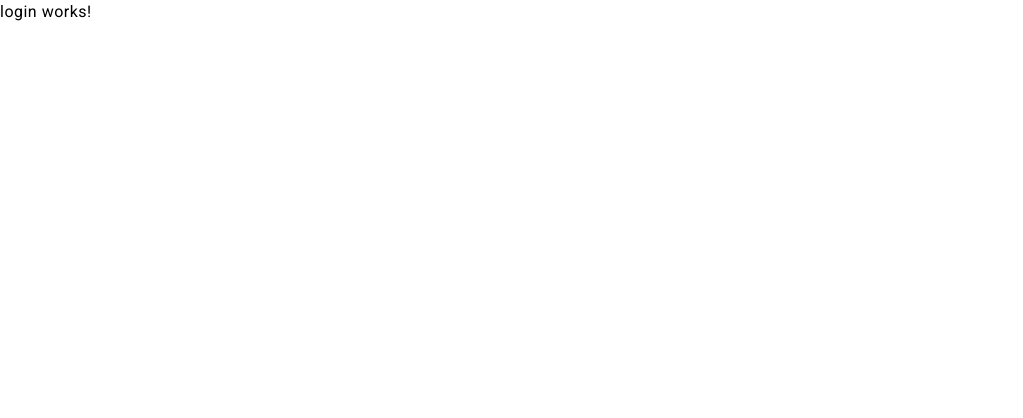
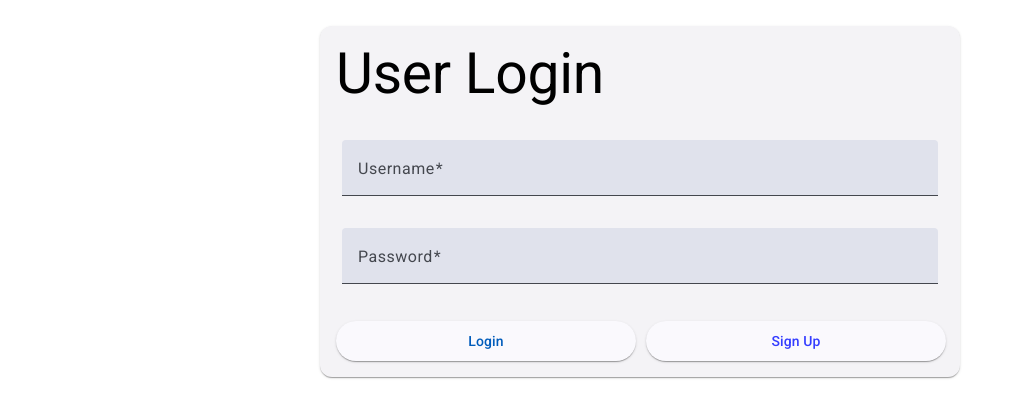
Before and after one commit to umer-wahiid/Angular18-AccessHandling, an Angular app in the folder authapp/: page /login in a window 1280 px wide. Shown: the top 418 px of the page, without its empty margins (0-1023 px from the left). Built offline with nearby package versions, Linux system fonts and the light colour scheme.

Commit message:
Login Screen :58

```diff
--- a/authapp/src/app/_services/user.service.ts
+++ b/authapp/src/app/_services/user.service.ts
@@ -1,7 +1,7 @@
 import { HttpClient } from '@angular/common/http';
 import { Injectable, signal } from '@angular/core';
 import { environment } from '../../environments/environment.development';
-import { registerconfirm, userregister } from '../_model/user.model';
+import { loginresp, registerconfirm, usercred, userregister } from '../_model/user.model';
 
 @Injectable({
   providedIn: 'root'
@@ -12,10 +12,10 @@ export class UserService {
 
   baseUrl = environment.apiUrl;
 
-  _registerresp=signal<registerconfirm>({
-    userid:0,
-    username:'',
-    otptext:''
+  _registerresp = signal<registerconfirm>({
+    userid: 0,
+    username: '',
+    otptext: ''
   })
 
   Userregisteration(_data: userregister) {
@@ -25,4 +25,8 @@ export class UserService {
   Confirmregisteration(_data: registerconfirm) {
     return this.http.post(this.baseUrl + 'User/confirmregisteration', _data)
   }
+
+  Proceedlogin(_data: usercred) {
+    return this.http.post<loginresp>(this.baseUrl + 'Authorize/GenerateToken', _data)
+  }
 }
--- a/authapp/src/app/component/confirmotp/confirmotp.component.ts
+++ b/authapp/src/app/component/confirmotp/confirmotp.component.ts
@@ -9,42 +9,40 @@ import { registerconfirm } from '../../_model/user.model';
 @Component({
   selector: 'app-confirmotp',
   standalone: true,
-  imports: [FormsModule,MaterialModule,RouterLink],
+  imports: [FormsModule, MaterialModule, RouterLink],
   templateUrl: './confirmotp.component.html',
   styleUrl: './confirmotp.component.css'
 })
 
-export class ConfirmotpComponent implements OnInit{
+export class ConfirmotpComponent implements OnInit {
 
-  otptext=''
+  otptext = ''
+  regresponse!: registerconfirm;
+  _response: any;
 
-  regresponse!:registerconfirm;
-
-  _response:any;
-
-  constructor(private toastr:ToastrService, private router:Router, private service:UserService){
+  constructor(private toastr: ToastrService, private router: Router, private service: UserService) {
 
   }
 
   ngOnInit(): void {
-    this.regresponse=this.service._registerresp();
+    this.regresponse = this.service._registerresp();
   }
 
-  confirmOTP(){
+  confirmOTP() {
     console.log(this.otptext);
-    this.regresponse.otptext=this.otptext;
-    this.service.Confirmregisteration(this.regresponse).subscribe(item=>{
-      this._response=item;
-      if(this._response.result=='pass'){
-        this.toastr.success('Registeration Completed Successfully.','Success');
+    this.regresponse.otptext = this.otptext;
+    this.service.Confirmregisteration(this.regresponse).subscribe(item => {
+      this._response = item;
+      if (this._response.result == 'pass') {
+        this.toastr.success('Registeration Completed Successfully.', 'Success');
         this.service._registerresp.set({
-          userid:0,
-          username:'',
-          otptext:''
+          userid: 0,
+          username: '',
+          otptext: ''
         })
         this.router.navigateByUrl('login');
-      }else{
-        this.toastr.error('Failed due to:'+this._response.message,'Registeration Failed');
+      } else {
+        this.toastr.error('Failed due to:' + this._response.message, 'Registeration Failed');
       }
     })
   }
--- a/authapp/src/app/component/login/login.component.html
+++ b/authapp/src/app/component/login/login.component.html
@@ -1 +1,29 @@
-<p>login works!</p>
+<form [formGroup]="_loginform" (ngSubmit)="proceedlogin()">
+    <mat-card>
+        <mat-card-header>
+            <h1>User Login</h1>
+        </mat-card-header>
+        <mat-card-content>
+            <mat-form-field>
+                <mat-label>Username</mat-label>
+                <input formControlName="username" matInput>
+            </mat-form-field>
+            <mat-form-field>
+                <mat-label>Password</mat-label>
+                <input formControlName="password" type="password" matInput>
+            </mat-form-field>
+        </mat-card-content>
+        <mat-card-actions>
+            <div class="mat-50">
+                <button type="submit" mat-raised-button color="primary">
+                    Login
+                </button>
+            </div>
+            <div class="mat-50">
+                <a routerLink="/register" mat-raised-button color="accent">
+                    Sign Up
+                </a>
+            </div>
+        </mat-card-actions>
+    </mat-card>
+</form>
--- a/authapp/src/app/component/login/login.component.ts
+++ b/authapp/src/app/component/login/login.component.ts
@@ -1,12 +1,48 @@
 import { Component } from '@angular/core';
+import { FormBuilder, ReactiveFormsModule, Validators } from '@angular/forms';
+import { MaterialModule } from '../../material.module';
+import { Router, RouterLink } from '@angular/router';
+import { UserService } from '../../_services/user.service';
+import { ToastrService } from 'ngx-toastr';
+import { group } from '@angular/animations';
+import { loginresp, usercred } from '../../_model/user.model';
 
 @Component({
   selector: 'app-login',
   standalone: true,
-  imports: [],
+  imports: [ReactiveFormsModule, MaterialModule, RouterLink],
   templateUrl: './login.component.html',
   styleUrl: './login.component.css'
 })
 export class LoginComponent {
 
+  constructor(private builder: FormBuilder, private service: UserService, private toastr: ToastrService, private router: Router) {
+
+  }
+
+  _response!: loginresp;
+
+  _loginform = this.builder.group({
+    username: this.builder.control('', Validators.required),
+    password: this.builder.control('', Validators.required)
+  })
+
+  proceedlogin() {
+    if (this._loginform.valid) {
+      let _obj: usercred = {
+        username: this._loginform.value.username as string,
+        password: this._loginform.value.password as string
+      }
+      this.service.Proceedlogin(_obj).subscribe(item => {
+        this._response = item;
+        console.log(this._response);
+        localStorage.setItem('token', this._response.token);
+        localStorage.setItem('username', _obj.username);
+        localStorage.setItem('userrole', this._response.userRole);
+        this.router.navigateByUrl('/');
+      }, error => {
+        this.toastr.error('Failed to login', error.error.title)
+      });
+    }
+  }
 }
--- a/authapp/src/app/component/register/register.component.ts
+++ b/authapp/src/app/component/register/register.component.ts
@@ -9,52 +9,53 @@ import { ToastrService } from 'ngx-toastr';
 @Component({
   selector: 'app-register',
   standalone: true,
-  imports: [ReactiveFormsModule,MaterialModule,RouterLink],
+  imports: [ReactiveFormsModule, MaterialModule, RouterLink],
   templateUrl: './register.component.html',
   styleUrl: './register.component.css'
 })
 
 export class RegisterComponent {
-  constructor(private builder:FormBuilder, private service:UserService, private toastr:ToastrService, private router:Router){
+  constructor(private builder: FormBuilder, private service: UserService, private toastr: ToastrService, private router: Router) {
 
   }
 
-  _response:any;
+  _response: any;
 
-  _regform=this.builder.group({
-    username:this.builder.control('',Validators.compose([Validators.required, Validators.minLength(5)])),
-    password:this.builder.control('',Validators.required),
-    confirmpassword:this.builder.control('',Validators.required),
-    name:this.builder.control('',Validators.required),
-    email:this.builder.control('',Validators.required),
-    phone:this.builder.control('',Validators.required)
+  _regform = this.builder.group({
+    username: this.builder.control('', Validators.compose([Validators.required, Validators.minLength(5)])),
+    password: this.builder.control('', Validators.required),
+    confirmpassword: this.builder.control('', Validators.required),
+    name: this.builder.control('', Validators.required),
+    email: this.builder.control('', Validators.required),
+    phone: this.builder.control('', Validators.required)
   })
 
-  proceedregister(){
-    if(this._regform.valid){
-      let _obj:userregister={
-        userName:this._regform.value.username as string,
-        name:this._regform.value.name as string,
-        phone:this._regform.value.phone as string,
-        email:this._regform.value.email as string,
-        password:this._regform.value.password as string
+  proceedregister() {
+    if (this._regform.valid) {
+      let _obj: userregister = {
+        userName: this._regform.value.username as string,
+        name: this._regform.value.name as string,
+        phone: this._regform.value.phone as string,
+        email: this._regform.value.email as string,
+        password: this._regform.value.password as string
       }
-      this.service.Userregisteration(_obj).subscribe(item=>{
-        this._response=item;
+      this.service.Userregisteration(_obj).subscribe(item => {
+        this._response = item;
         console.log(this._response);
-        if(this._response.result='pass'){
-          let _confirmobj:registerconfirm={
-            userid:this._response.message,
-            username:_obj.userName,
-            otptext:''
+        if (this._response.result = 'pass') {
+          let _confirmobj: registerconfirm = {
+            userid: this._response.message,
+            username: _obj.userName,
+            otptext: ''
           }
           this.service._registerresp.set(_confirmobj)
-          this.toastr.error('Validate OTP & Complete the registeration','Registeration')
+          this.toastr.success('Validate OTP & Complete the registeration', 'Registeration')
           this.router.navigateByUrl('/confirmotp');
-        }else{
-          this.toastr.error('Failed due to : '+this._response.message,'Registeration Failed')
+        } else {
+          this.toastr.error('Failed due to : ' + this._response.message, 'Registeration Failed')
         }
       });
     }
   }
+
 }
```
Also changed, not shown: authapp/src/app/_model/user.model.ts (+11 -0 lines).
